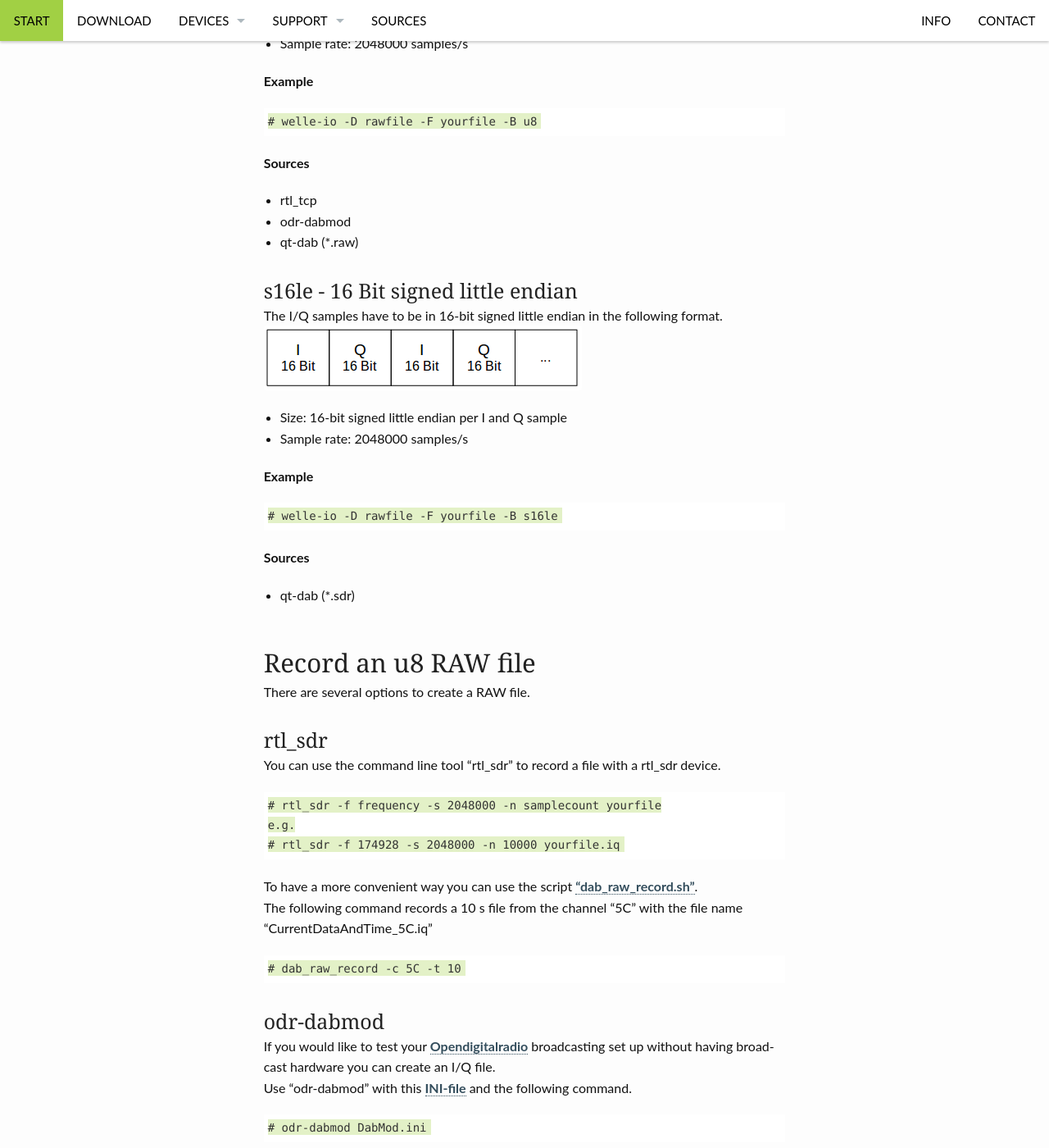
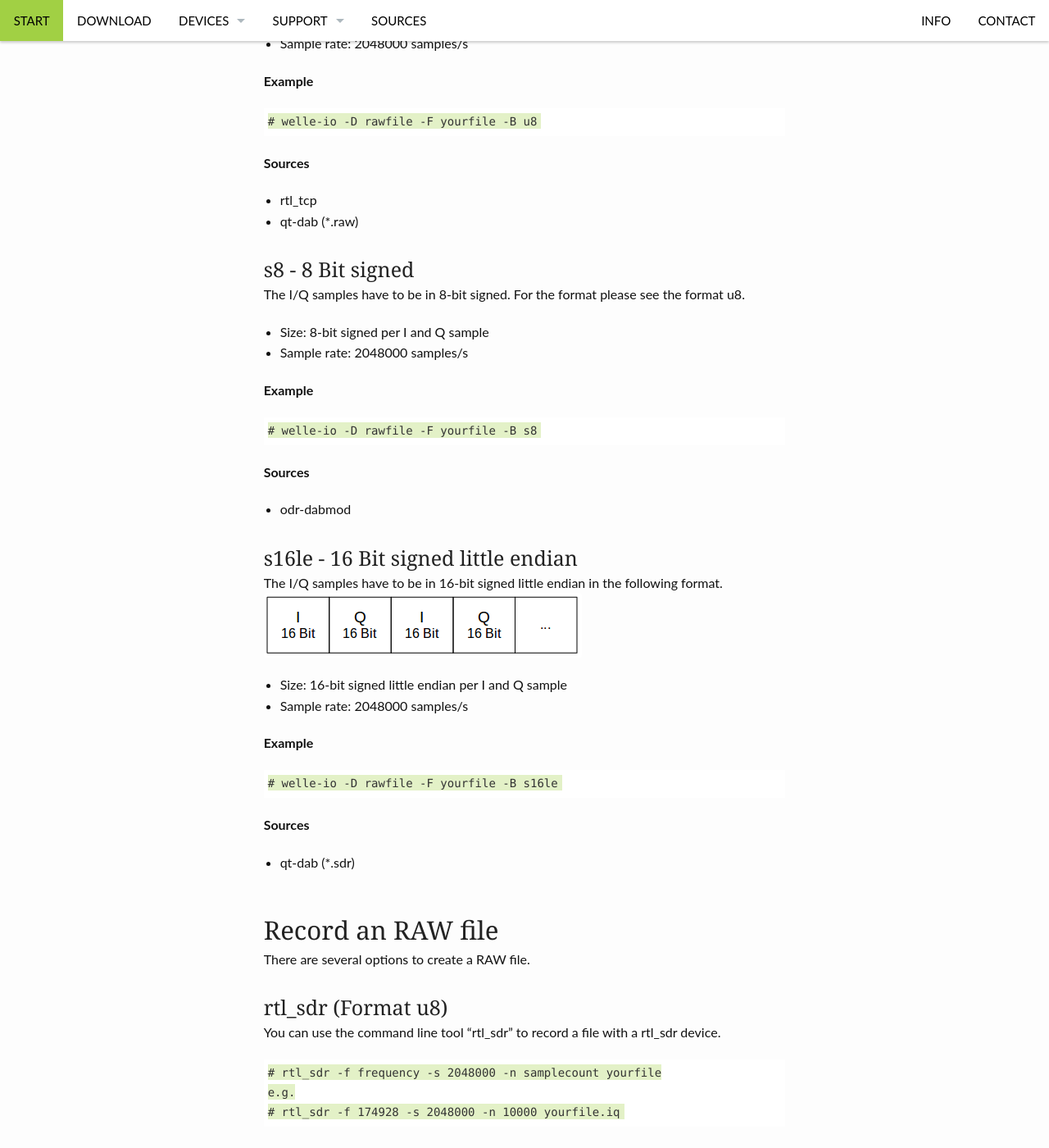
Before and after one commit to AlbrechtL/albrechtl.github.io, a Jekyll site: the page built from pages/rawfile.md, in a window 1280 px wide and 1400 px high, scrolled down 1062 px. Shown: the whole window at 82% size. Built offline with Jekyll 4.4.1, drawn with Linux system fonts in a browser that asks for light colours; some of the changed text lies outside the part shown.

Commit message:
Updated rawfile

````diff
--- a/pages/rawfile.md
+++ b/pages/rawfile.md
@@ -35,8 +35,20 @@ The I/Q samples have to be in 8-bit unsigned in the following format.
 
 **Sources**
 * rtl_tcp
+* qt-dab (*.raw)
+
+### s8 - 8 Bit signed
+The I/Q samples have to be in 8-bit signed. For the format please see the format u8.
+* Size: 8-bit signed per I and Q sample
+* Sample rate: 2048000 samples/s
+
+**Example**
+  ```
+# welle-io -D rawfile -F yourfile -B s8
+  ```
+
+**Sources**
 * odr-dabmod
-* qt-dab (*.raw)
 
 ### s16le - 16 Bit signed little endian
 The I/Q samples have to be in 16-bit signed little endian in the following format.
@@ -52,10 +64,10 @@ The I/Q samples have to be in 16-bit signed little endian in the following forma
 **Sources**
 * qt-dab (*.sdr)
 
-## Record an u8 RAW file
+## Record an RAW file
 There are several options to create a RAW file.
 
-### rtl_sdr
+### rtl_sdr (Format u8)
 You can use the command line tool "rtl_sdr" to record a file with a rtl_sdr device.
   ```
 # rtl_sdr -f frequency -s 2048000 -n samplecount yourfile
@@ -68,7 +80,7 @@ The following command records a 10 s file from the channel "5C" with the file na
 # dab_raw_record -c 5C -t 10
   ```
 
-### odr-dabmod
+### odr-dabmod (Format s8)
 If you would like to test your [Opendigitalradio](http://www.opendigitalradio.org/) broadcasting set up without having broadcast hardware you can create an I/Q file.
 Use "odr-dabmod" with this [INI-file](../download/DabMod.ini) and the following command.
   ```
````
